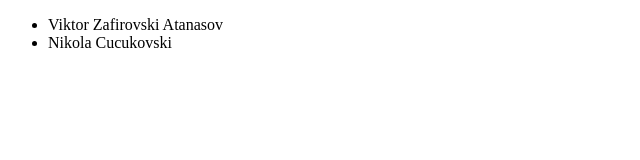
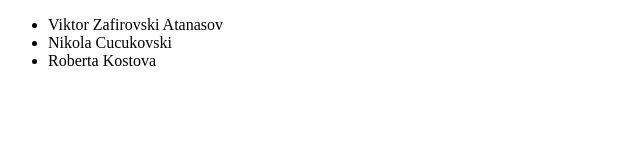
Before and after one commit to CucukovskiNikola/Mentorska-07, a plain HTML site: page index.html in a window 1280 px wide. Shown: the whole page, without its empty margins (0-640 px from the left). Drawn offline with Linux system fonts and the light colour scheme.

Commit message:
added my name

```diff
--- a/index.html
+++ b/index.html
@@ -10,6 +10,7 @@
     <ul>
         <li>Viktor Zafirovski Atanasov</li>
         <li>Nikola Cucukovski</li>
+        <li>Roberta Kostova</li>
     </ul>
 </body>
 </html>
```
